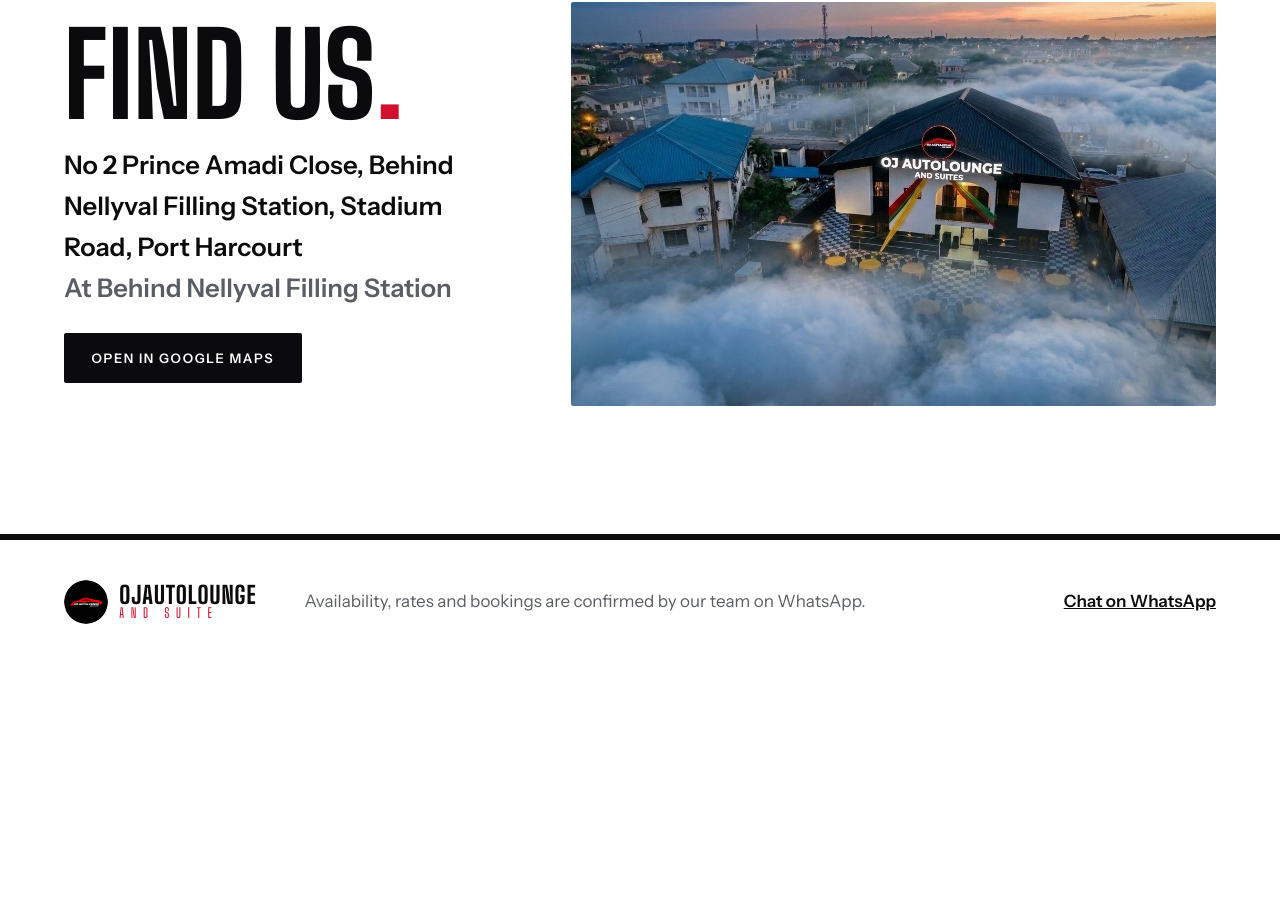
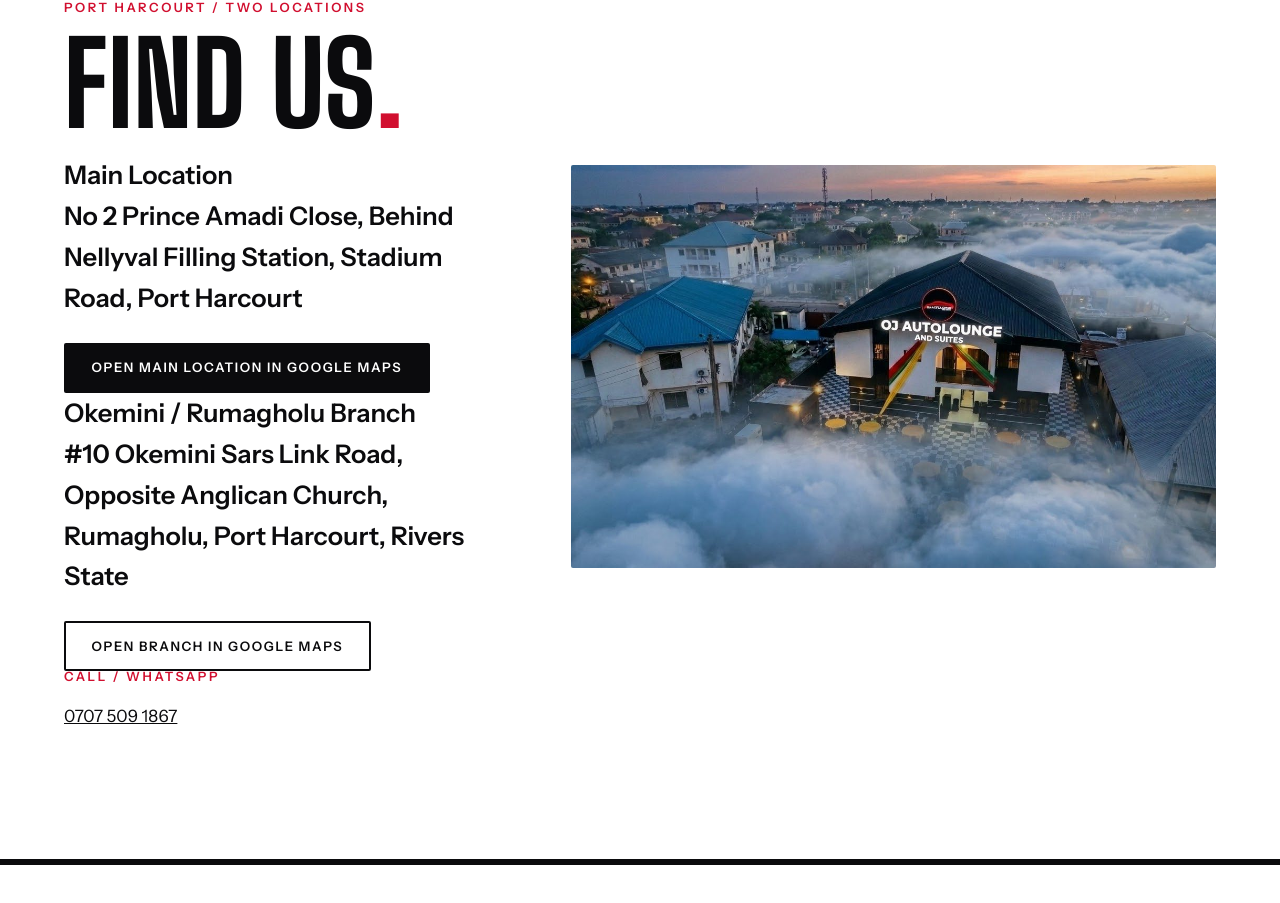
Before and after one commit to metrocardealsng-svg/ojautosandsuite, a Next.js app: page / in a window 1280 px wide. Shown: the part 9778-10681 px from the top of the page. Before the commit the page ends 10442 px from the top, so only its background shows below. Built offline with nearby package versions, Linux system fonts and the light colour scheme.

Commit message:
Show main and additional branch locations

```diff
--- a/src/components/Location.tsx
+++ b/src/components/Location.tsx
@@ -1,19 +1,37 @@
 import { site } from "@/content/site";
 
 export default function Location() {
-  const { address, landmark } = site.location;
-  const maps = `https://www.google.com/maps/search/?api=1&query=${encodeURIComponent(address)}`;
+  const mainMaps = `https://www.google.com/maps/search/?api=1&query=${encodeURIComponent(site.location.address)}`;
   return (
     <section id="location" className="section loc" aria-labelledby="loc-title">
       <div className="wrap loc__grid">
         <div>
+          <p className="eyebrow">PORT HARCOURT / TWO LOCATIONS</p>
           <h2 id="loc-title" className="display">FIND US<b>.</b></h2>
+
           <address className="loc__addr">
-            {address}
-            <br />
-            <span className="muted">At {landmark}</span>
+            <strong>Main Location</strong><br />
+            {site.location.address}
           </address>
-          <a className="btn btn--ink" href={maps} target="_blank" rel="noopener noreferrer">Open in Google Maps</a>
+          <a className="btn btn--ink" href={mainMaps} target="_blank" rel="noopener noreferrer">Open Main Location in Google Maps</a>
+
+          {site.location.branches.map((branch) => {
+            const maps = `https://www.google.com/maps/search/?api=1&query=${encodeURIComponent(branch.address)}`;
+            return (
+              <div className="loc__branch" key={branch.name}>
+                <address className="loc__addr">
+                  <strong>{branch.name}</strong><br />
+                  {branch.address}
+                </address>
+                <a className="btn btn--ghost" href={maps} target="_blank" rel="noopener noreferrer">Open Branch in Google Maps</a>
+              </div>
+            );
+          })}
+
+          <div className="loc__contact">
+            <p className="eyebrow">CALL / WHATSAPP</p>
+            <a href={`tel:${site.contact.phone.replace(/\s/g, "")}`}>{site.contact.phone}</a>
+          </div>
         </div>
         <figure className="loc__fig">
           {/* eslint-disable-next-line @next/next/no-img-element */}
```
